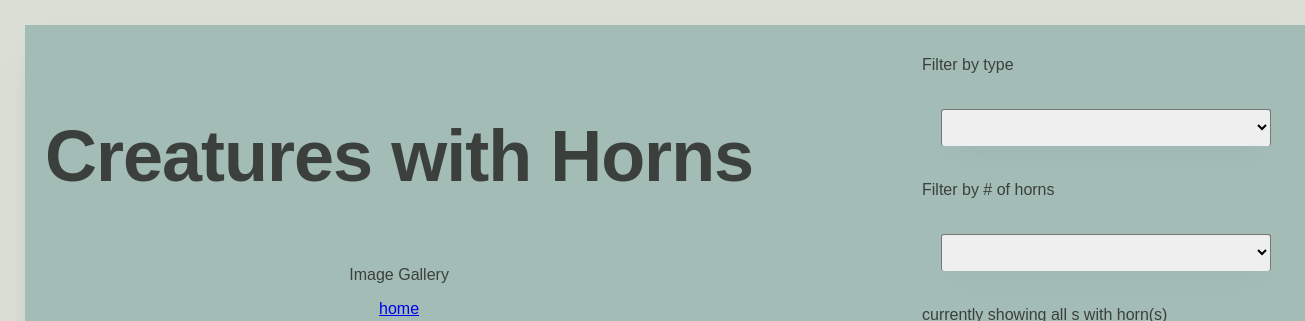
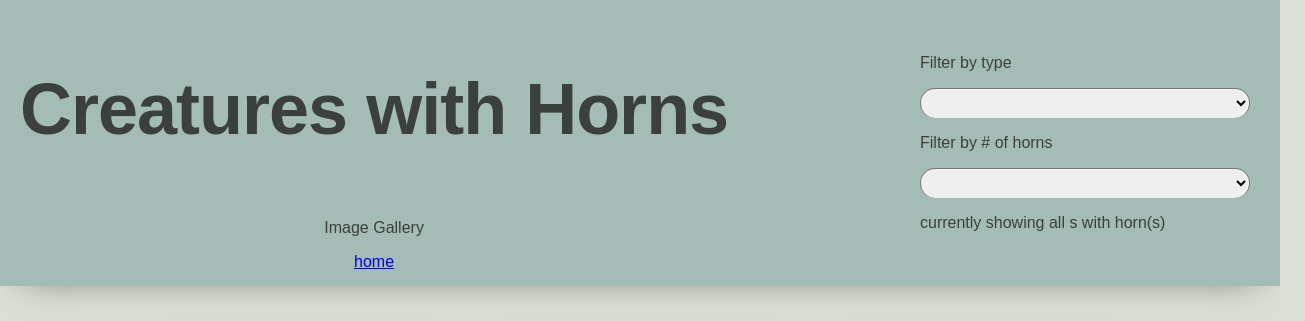
Before and after one commit to k-schrattenholzer/Horned-Creatures-Gallery, a React (Create React App) app: page /Gallery in a window 1280 px wide. Shown: the top 321 px of the page, 1305 px wide, since content can reach past the window. Built offline with nearby package versions, Linux system fonts and the light colour scheme; a web font is replaced by a local one.

Commit message:
put down the styling for the night

```diff
--- a/src/App.css
+++ b/src/App.css
@@ -10,7 +10,6 @@ body {
 
 
 .App {
-  margin: 25px;
   width: 100%;
   display: flex;
   flex-direction: column;
@@ -31,11 +30,19 @@ body {
 .Title > * {
   margin: 15px;
 }
+
 header {
   display: flex;
   flex-direction: column;
   align-items: center;
 
+}
+
+.Dropdowns {
+  background-color: #A3BCB6;
+  display: flex;
+  flex-direction: column;
+  align-items: stretch;
 }
 
 .Dropdowns {
@@ -60,14 +67,18 @@ img {
 }
 
 select {
-  margin: 19px;
-  padding: 10px;
+  margin-right:15px;
+  padding: 5px;
   width: 330px;
   height: 100%;
   border-bottom: 0px;
-  border-radius: 3px;
-  font-size: 12px;
-  box-shadow: 0px 1em 2em -1.5em rgba(0, 0, 0, .5);
+  border-radius: 15px;
+  font-size: 16px;
+}
+
+select option {
+background-color: #c44817;
+width: 100%;
 }
 .Gallery {
   width:80%;
```
